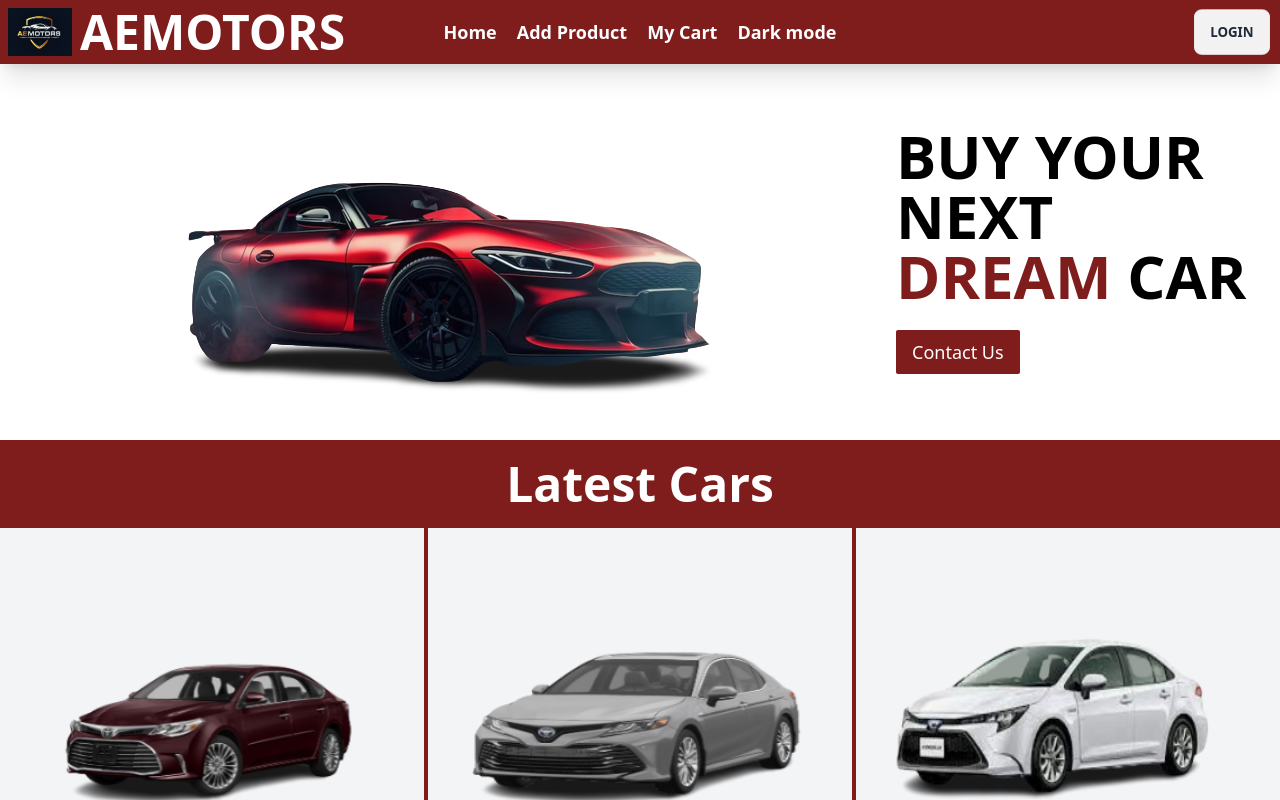
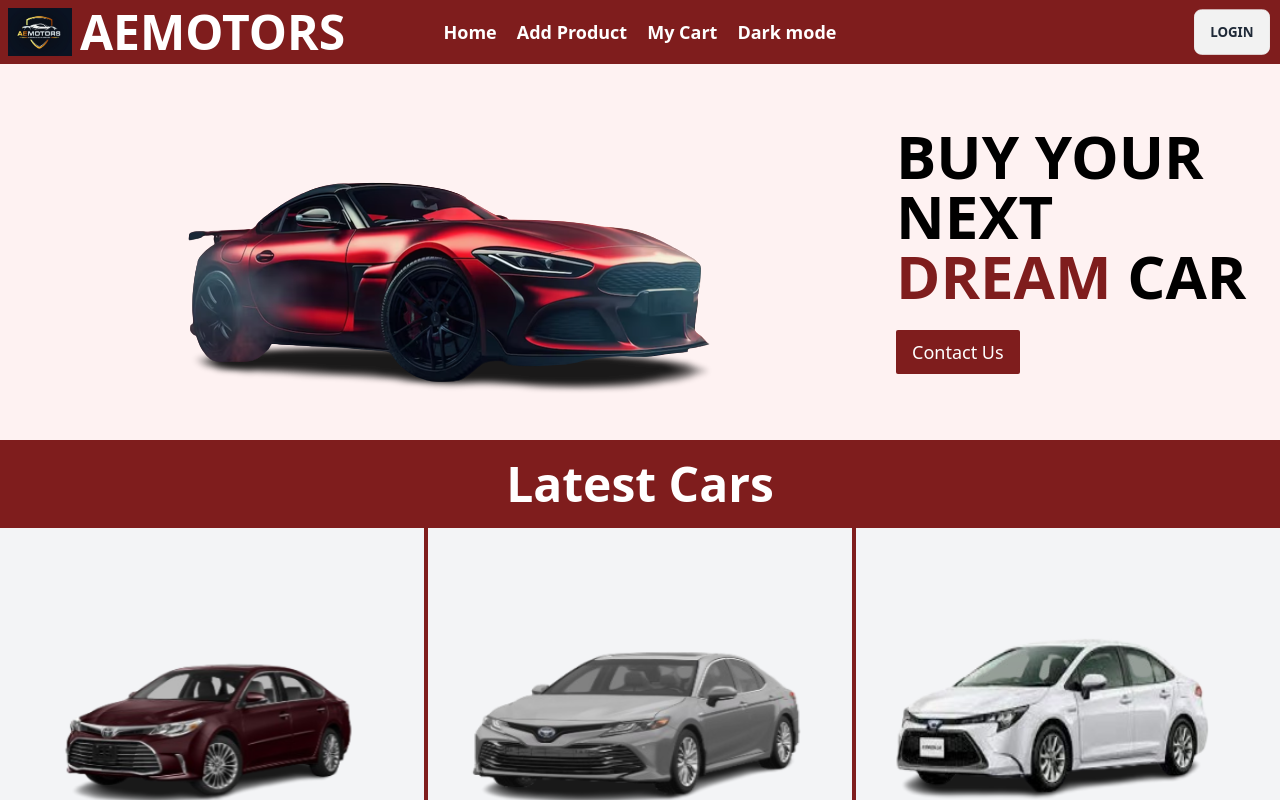
Before and after one commit to Sabbir6644/AEMOTORS-CLIENT, a React (Vite) app: page / in a window 1280 px wide. Shown: the top 800 px of the page. Built offline with nearby package versions, Linux system fonts and the light colour scheme; no server answers.

Commit message:
fixed react default theme

```diff
--- a/index.html
+++ b/index.html
@@ -1,5 +1,5 @@
 <!doctype html>
-<html lang="en">
+<html lang="en" data-theme="light">
   <head>
     <meta charset="UTF-8" />
     <link rel="icon" type="image/svg+xml" href="/logo.png" />
--- a/src/Component/Banner.jsx
+++ b/src/Component/Banner.jsx
@@ -8,7 +8,7 @@
 const Banner = () => {
      const { bannerImg, isDarkMode } = useContext(AuthContext)
      return (
-          <div className={`bg-${isDarkMode ? 'gray-800' : 'red-50'} text-${isDarkMode ? 'white' : 'black'}`}>
+          <div className={`${isDarkMode ? 'bg-gray-800' : 'bg-red-50'} text-${isDarkMode ? 'white' : 'black'}`}>
                <div className="">
                <div className="md:flex justify-between items-center">
 
```
